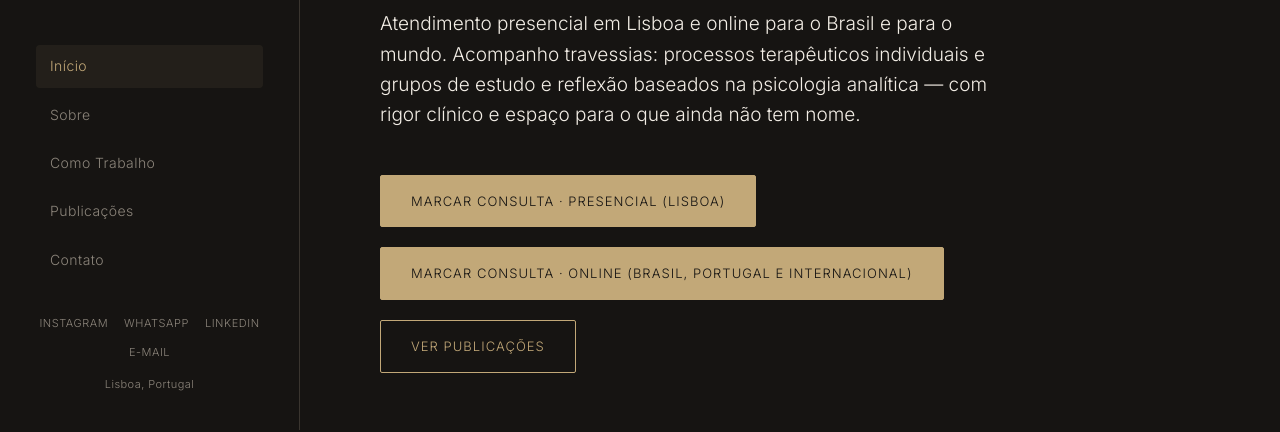
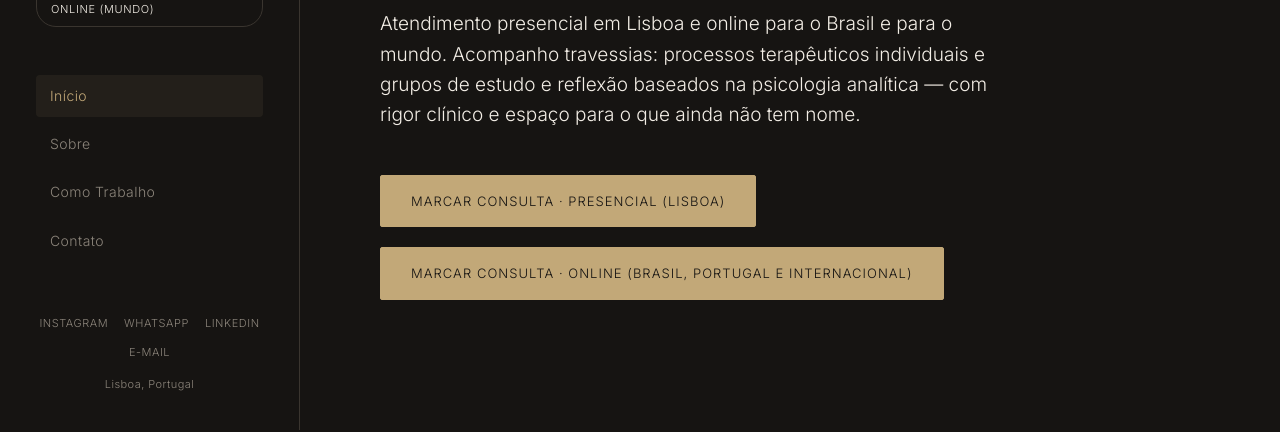
Before and after one commit to adrianacorradi/site-daniela-preview, a plain HTML site: page index.html in a window 1280 px wide. Shown: the part 370-802 px from the top of the page. Drawn offline with nearby package versions, Linux system fonts and the light colour scheme.

Commit message:
Add files via upload

```diff
--- a/index.html
+++ b/index.html
@@ -392,7 +392,7 @@
       <li><a href="#inicio" class="nav-link">Início</a></li>
       <li><a href="#sobre" class="nav-link">Sobre</a></li>
       <li><a href="#trabalho" class="nav-link">Como Trabalho</a></li>
-      <li><a href="#publicacoes" class="nav-link">Publicações</a></li>
+      <!-- <li><a href="#publicacoes" class="nav-link">Publicações</a></li> OCULTO 18/10/2026 -->
       <li><a href="#contato" class="nav-link">Contato</a></li>
     </ul>
   </nav>
@@ -417,7 +417,7 @@
     <div class="cta-row">
       <a href="mailto:dwruiz@hotmail.com?subject=Consulta%20presencial%20(Lisboa)" class="btn solid">Marcar Consulta &middot; Presencial (Lisboa)</a>
       <a href="mailto:dwruiz@hotmail.com?subject=Consulta%20online" class="btn solid">Marcar Consulta &middot; Online (Brasil, Portugal e Internacional)</a>
-      <a href="#publicacoes" class="btn">Ver Publicações</a>
+      <!-- <a href="#publicacoes" class="btn">Ver Publicações</a> OCULTO 18/10/2026 -->
     </div>
   </section>
 
@@ -484,7 +484,7 @@
     </div>
   </section>
 
-  <!-- v2 (10/08/2026): seção "Próximo Evento" substituída por "Publicações", decisão da call Adriana/Dani do mesmo dia (Gemini 15h01). Resumos abaixo são um primeiro rascunho meu a partir do acervo já curado no projeto — PRECISAM da revisão da Dani antes de publicar (títulos, coautorias e datas devem ser confirmados por ela). -->
+  <!-- OCULTO em 18/10/2026 (a pedido da Adriana): seção Publicações escondida temporariamente para permitir a publicação do site. Nota anterior (10/08/2026, Adriana/Dani): resumos abaixo são um primeiro rascunho a partir do acervo já curado no projeto, PRECISAM da revisão da Dani antes de publicar (títulos, coautorias e datas). Conteúdo preservado abaixo para reativação futura — remover este comentário (e o fechamento correspondente) para reexibir.
   <section id="publicacoes" class="full">
     <div class="eyebrow">Publicações</div>
     <h2>Teses, palestras e artigos</h2>
@@ -526,6 +526,7 @@
     </div>
     <p style="margin-top:36px;font-size:14px;color:var(--cinza-quente);">Workshop Tecendo Sonhos &middot; grupo de sonhos com Pedro &middot; setembro, Oneleaf Lisboa &middot; <a href="https://www.instagram.com/daniela.w.ruiz/" target="_blank" rel="noopener" style="color:var(--dourado);border-bottom:1px solid var(--dourado);">detalhes no Instagram</a></p>
   </section>
+  -->
 
   <section id="contato">
     <div class="eyebrow">Contato</div>
```
